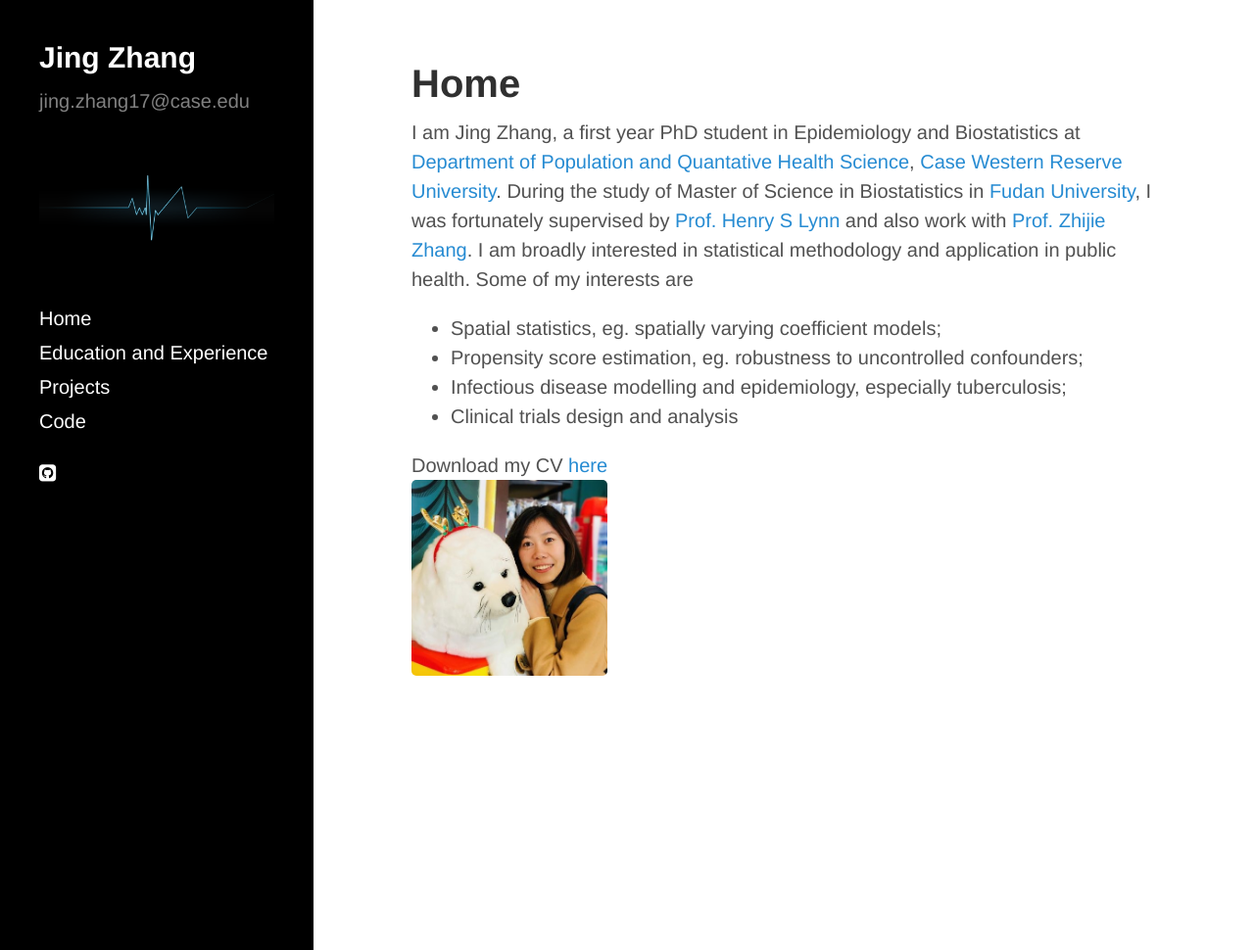
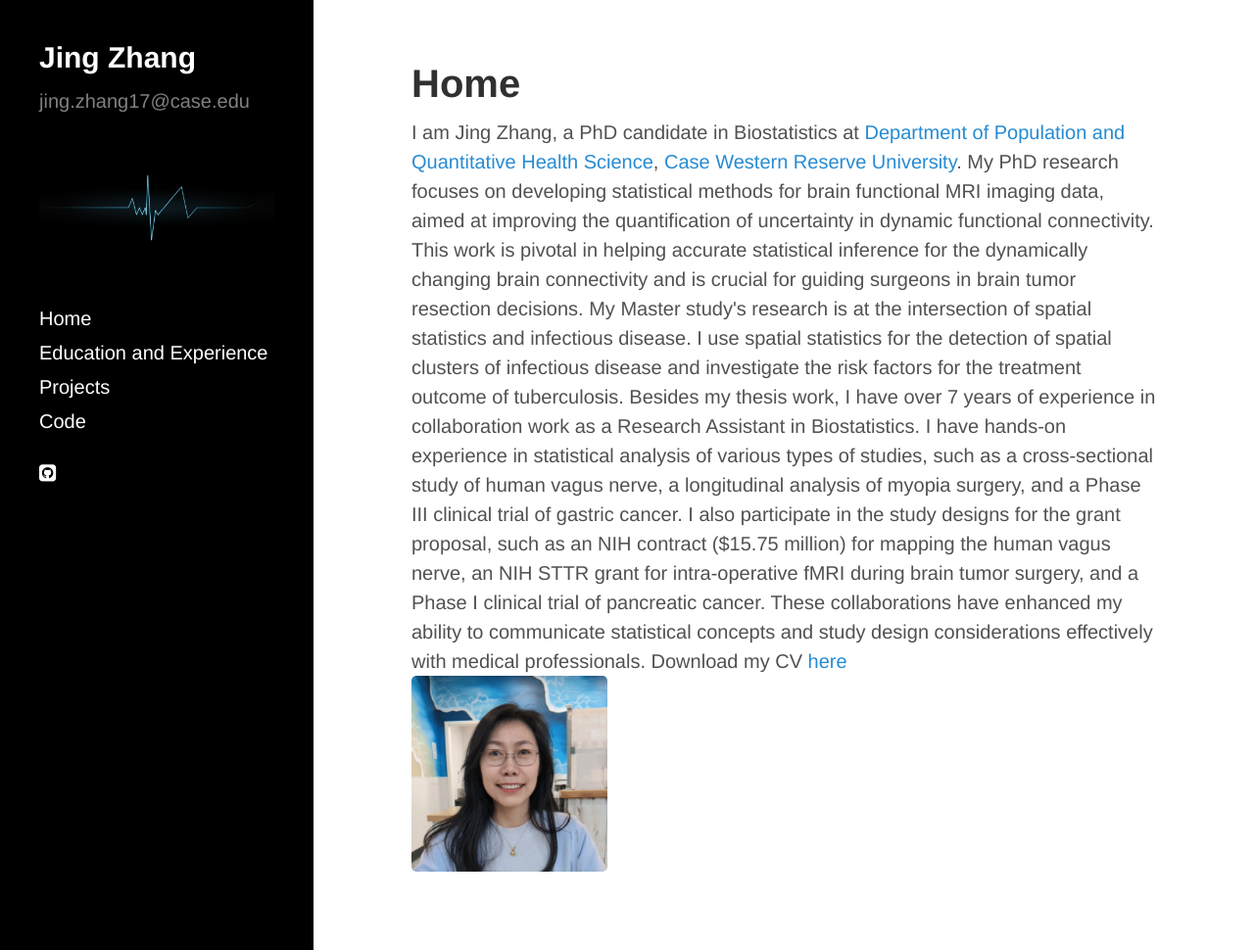
Before and after one commit to jingzhang1/jingzhang1.github.io, a Jekyll site: the page built from index.md, in a window 1280 px wide and 970 px high. Shown: the whole window at 98% size. Built offline with Jekyll 4.4.1, drawn with Linux system fonts in a browser that asks for light colours; nearby versions of some CDN libraries.

Commit message:
index.md

```diff
--- a/index.md
+++ b/index.md
@@ -10,18 +10,24 @@ title: Home
 <div>
 <div class="row">
   <p>
-  I am Jing Zhang, a first year PhD student in Epidemiology and Biostatistics at <a href="http://epbiwww.case.edu/">Department of Population and Quantative Health Science</a>, <a href="https://case.edu/">Case Western Reserve University</a>.
+I am Jing Zhang, a PhD candidate in Biostatistics at <a href="https://case.edu/medicine/pqhs/">Department of Population and Quantitative Health Science</a>, <a href="https://case.edu/">Case Western Reserve University</a>.
 
-  During the study of Master of Science in Biostatistics in <a href="http://www.fudan.edu.cn/en/">Fudan University</a>, I was fortunately supervised by <a href="https://www.researchgate.net/profile/Henry_Lynn2"> Prof. Henry S Lynn</a> and also work with <a href="https://scholar.google.com/citations?hl=zh-CN&user=xq-7QVQAAAAJ&view_op=list_works&sortby=pubdate"> Prof. Zhijie Zhang</a>.
+My PhD research focuses on developing statistical methods for brain functional MRI imaging data,
+aimed at improving the quantification of uncertainty in dynamic functional connectivity. This work
+is pivotal in helping accurate statistical inference for the dynamically changing brain connectivity
+and is crucial for guiding surgeons in brain tumor resection decisions. My Master study's research is at
+the intersection of spatial statistics and infectious disease. I use spatial statistics for the detection of
+spatial clusters of infectious disease and investigate the risk factors for the treatment outcome of
+tuberculosis.
 
-  I am broadly interested in statistical methodology and application in public health. Some of my interests are
-  <p>
-  <ul>
-  <li> Spatial statistics, eg. spatially varying coefficient models; </li>
-  <li> Propensity score estimation, eg. robustness to uncontrolled confounders; </li>
-  <li> Infectious disease modelling and epidemiology, especially tuberculosis; </li>
-  <li> Clinical trials design and analysis </li>
-  </ul>
+Besides my thesis work, I have over 7 years of experience in collaboration work as a Research
+Assistant in Biostatistics. I have hands-on experience in statistical analysis of various types of
+studies, such as a cross-sectional study of human vagus nerve, a longitudinal analysis of myopia
+surgery, and a Phase III clinical trial of gastric cancer. I also participate in the study designs for the
+grant proposal, such as an NIH contract ($15.75 million) for mapping the human vagus nerve, an
+NIH STTR grant for intra-operative fMRI during brain tumor surgery, and a Phase I clinical trial of
+pancreatic cancer. These collaborations have enhanced my ability to communicate statistical
+concepts and study design considerations effectively with medical professionals.
 
- Download my CV <a href="assets/pdfs/Resume_Jing Zhang 2020.03.pdf">here</a>
- <img src="https://jingzhang1.github.io/assets/images/mmexport1515251236988_mr1515251523635yasuo1.jpg" width= "200" >
+ Download my CV <a href="assets/pdfs/Resume_Jing Zhang 2024.pdf">here</a>
+ <img src="https://github.com/jingzhang1/jingzhang1.github.io/blob/master/assets/images/new%20headshot.jpeg" width= "200" >
```
